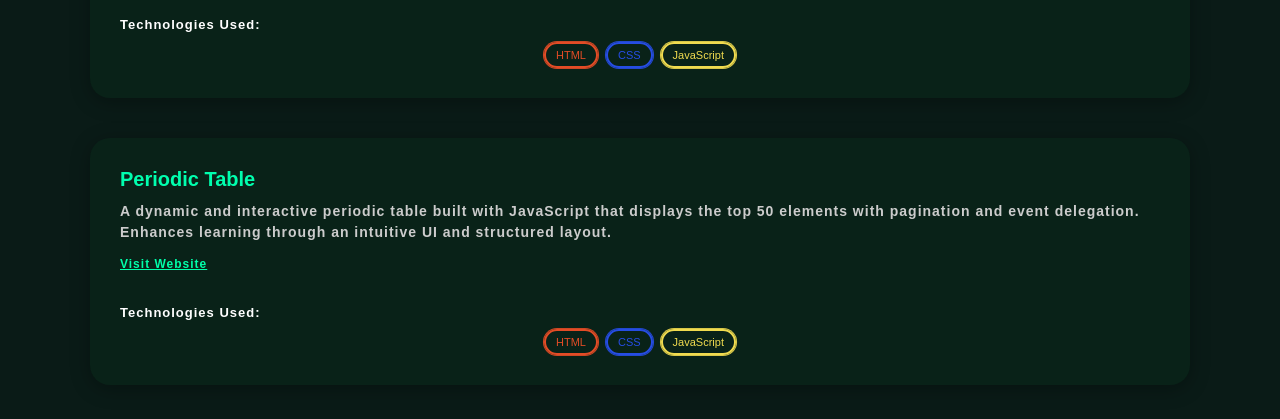
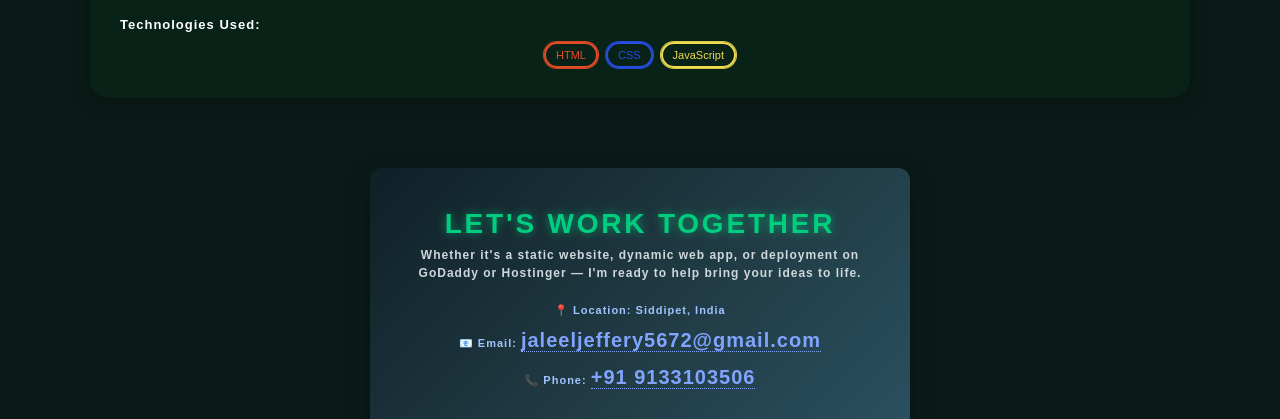
Before and after one commit to jaleel-Developer/jaleel-portfolio, a website built with Vite: page index.html in a window 1280 px wide. Shown: the part 3280-3699 px from the top of the page. Built offline with nearby package versions, Linux system fonts and the light colour scheme; animation ran at ten frames a second; a web font is replaced by a local one.

Commit message:
removed peroidic table project

```diff
--- a/index.html
+++ b/index.html
@@ -269,25 +269,6 @@
       </div>
     </div>
 
-    <!-- Project: Periodic Table -->
-    <div class="project-card">
-      <h3 class="project-name">Periodic Table</h3>
-      <p class="project-description">
-       A dynamic and interactive periodic table built with JavaScript that displays the top 50 elements with pagination and event delegation. Enhances learning through an intuitive UI and structured layout.
-      </p>
-      <a href=" https://jaleel-developer.github.io/jaleel-periodic-table/" class="project-link" target="_blank">Visit Website</a>
-      <p class="tech-label">Technologies Used:</p>
-      <div class="tech-stack">
-        <span class="tech-tag html">HTML</span>
-        <span class="tech-tag css">CSS</span>
-        <span class="tech-tag js">JavaScript</span>
-      </div>
-    </div>
-  </div>
-</section>
-
-
-
     <!-- ========== End projects Section ========== -->
 
     <!-- ========== Start contactSection ========== -->
```
